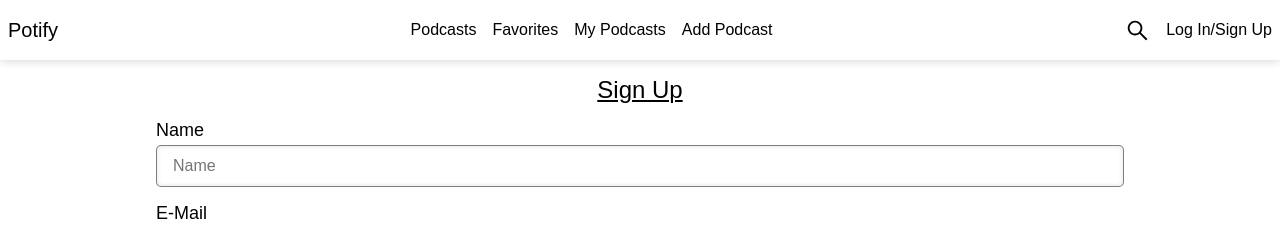
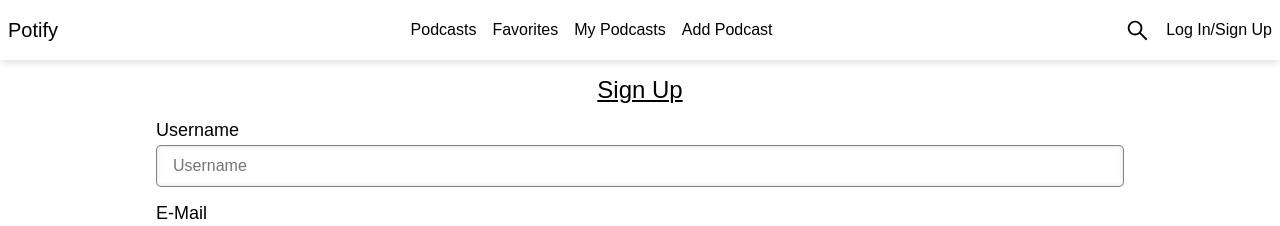
Before and after one commit to JanikKur/Potify, a React (Create React App) app: page /register in a window 1280 px wide. Shown: the top 226 px of the page. Built offline with nearby package versions, Linux system fonts and the light colour scheme; no server answers.

Commit message:
Added Register Functionality

```diff
--- a/src/contexts/UserContext.js
+++ b/src/contexts/UserContext.js
@@ -86,7 +86,7 @@ export function UserProvider({ children }) {
             formData.append(elem, newData[elem]);
         }
         try {
-            const result = await axios.put(`${backendLink}/user/${currentUser.id}`, formData, { withCredentials: true, headers: { 'Content-Type': 'application/x-www-form-urlencoded' } });
+            const result = await axios.put(`${backendLink}/user/${currentUser._id}`, formData, { withCredentials: true, headers: { 'Content-Type': 'application/x-www-form-urlencoded' } });
             if (result.status === 200) {
                 window.location.reload();
             }
--- a/src/layouts/Navigation.js
+++ b/src/layouts/Navigation.js
@@ -25,7 +25,7 @@ export default function Navigation() {
             </div>
             <div className="right">
                     <button className="search-button"><AiOutlineSearch/></button>
-                    {currentUser ? <UserIcon name='J' /> : <div><Link to="/login" className="nav-link">Log In</Link>/<Link to="/register" className="nav-link">Sign Up</Link></div>}
+                    {currentUser ? <UserIcon name={currentUser.username[0].toUpperCase()} /> : <div><Link to="/login" className="nav-link">Log In</Link>/<Link to="/register" className="nav-link">Sign Up</Link></div>}
             </div>
         </nav>
     )
--- a/src/pages/Register.js
+++ b/src/pages/Register.js
@@ -1,21 +1,34 @@
-import React from 'react'
+import React, { useRef } from 'react'
+import {useUser} from '../contexts/UserContext';
 
 export default function Register() {
+
+    const usernameRef = useRef();
+    const emailRef = useRef();
+    const passwordRef = useRef();
+
+    const {registerUser} = useUser();
+
+    function submit(e) {
+        e.preventDefault();
+        registerUser(usernameRef.current.value, emailRef.current.value, passwordRef.current.value);
+    }
+
     return (
         <main>
             <h2>Sign Up</h2>
-            <form className="form">
+            <form onSubmit={submit} className="form">
                 <div className="form-group">
-                    <label>Name</label>
-                    <input type="text" placeholder="Name" className="form-control" />
+                    <label>Username</label>
+                    <input type="text" placeholder="Username" ref={usernameRef} className="form-control" />
                 </div>
                 <div className="form-group">
                     <label>E-Mail</label>
-                    <input type="email" placeholder="E-Mail" className="form-control" />
+                    <input type="email" placeholder="E-Mail" ref={emailRef} className="form-control" />
                 </div>
                 <div className="form-group">
                     <label>Password</label>
-                    <input type="password" placeholder="Password" className="form-control" />
+                    <input type="password" placeholder="Password" ref={passwordRef} className="form-control" />
                 </div>
                 <button type="submit" className="main-button">Sign Up</button>
             </form>
--- a/src/pages/Settings.js
+++ b/src/pages/Settings.js
@@ -1,11 +1,18 @@
-import React from 'react'
+import React, { useRef } from 'react'
 import '../assets/styles/pages/settings.css';
 import {useUser} from '../contexts/UserContext';
 
 export default function Settings() {
 
 
-    const {currentUser} = useUser();
+    const {currentUser, updateUserData} = useUser();
+    const userNameRef = useRef();
+    const emailRef = useRef();
+
+    function submit(e){
+        e.preventDefault();
+        updateUserData({username: userNameRef.current.value, email: emailRef.current.value});
+    }
 
     if(!currentUser) return null;
     return (
@@ -14,14 +21,14 @@ export default function Settings() {
                 <h1 className="name-icon">{currentUser.username[0].toUpperCase()}</h1>
                 <h1 className="name">{currentUser.username}</h1>
             </div>
-            <form className="settings">
+            <form onSubmit={submit} className="settings">
                 <div className="form-group">
-                    <label>Name</label>
-                    <input type="text" placeholder="Name" defaultValue={currentUser.username} className="form-control" />
+                    <label>Username</label>
+                    <input type="text" placeholder="Username" ref={userNameRef} defaultValue={currentUser.username} className="form-control" />
                 </div>
                 <div className="form-group">
                     <label>E-Mail</label>
-                    <input type="email" placeholder="E-Mail" defaultValue={currentUser.email} className="form-control" />
+                    <input type="email" placeholder="E-Mail" ref={emailRef} defaultValue={currentUser.email} className="form-control" />
                 </div>
                 <details className="new-password-wrapper">
                     <summary>New Password</summary>
```
